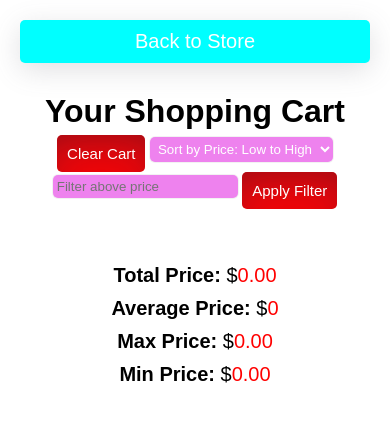
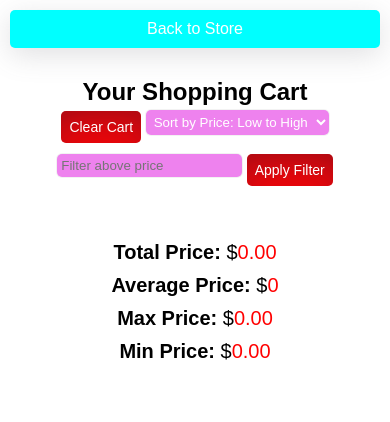
Before and after one commit to ashokdhinda/Mar_meto_-weekly-assessment, a plain HTML site: page html/cart.html in a window 390 px wide. Drawn offline with Linux system fonts and the light colour scheme.

Commit message:
all part done

```diff
--- a/css/cart.css
+++ b/css/cart.css
@@ -103,3 +103,55 @@ h1{
     }
    }
 }
+@media (max-width: 768px) {
+    body {
+        padding: 10px;
+    }
+
+    .nav {
+        flex-direction: column;
+        align-items: center;
+    }
+
+    .cart {
+        flex-direction: column;
+        align-items: center;
+    }
+
+    .cart-item {
+        width: 90%;
+        max-width: 300px;
+    }
+
+    .nav a {
+        font-size: 1rem;
+    }
+   #filterPrice{
+   margin-top: 1rem;
+   }
+   #sortOptions{
+    top: 5px;
+   }
+}
+
+@media (max-width: 480px) {
+    h1 {
+        font-size: 1.5rem;
+    }
+
+    .cart-item {
+        width: 100%;
+        max-width: 250px;
+    }
+
+    button {
+        font-size: 14px;
+        padding: 8px;
+    }
+     #filterPrice{
+   margin-top: 1rem;
+   }
+   #sortOptions{
+    top: 5px;
+   }
+}
```
Also changed, not shown: css/style.css (+24 -0 lines).
